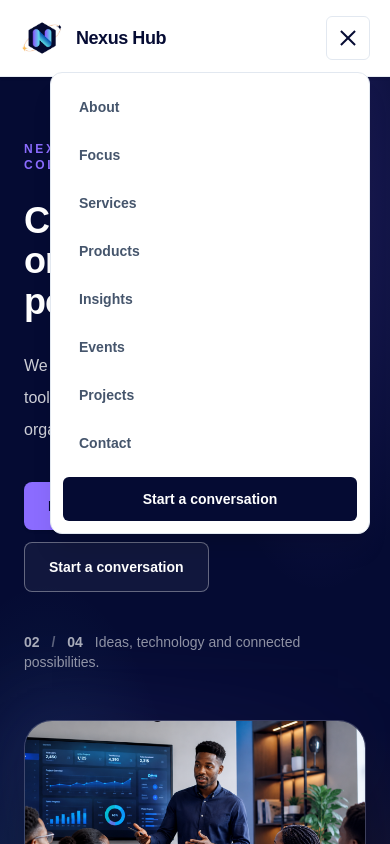
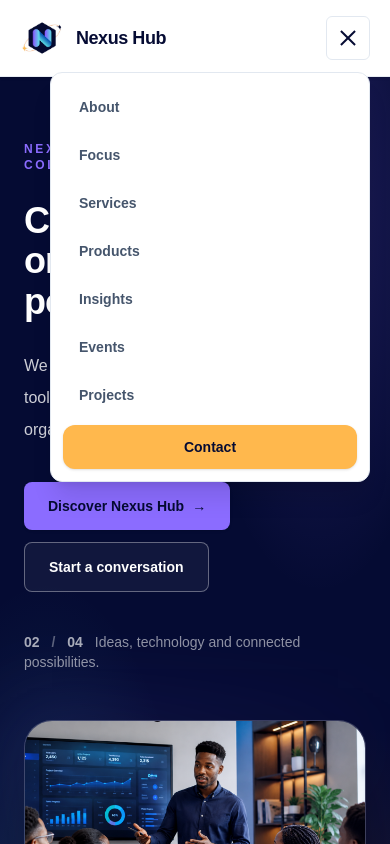
Before and after one commit to hlestakovjames/nexushub-frontend, a Next.js app: page / in a window 390 px wide. Both pictures are taken after a click on the button "Open navigation menu". Shown: the top 844 px of the page. Built offline with nearby package versions, Linux system fonts and the light colour scheme.

Commit message:
Style mobile Contact navigation CTA

```diff
--- a/components/navigation/MobileGlobalNav.tsx
+++ b/components/navigation/MobileGlobalNav.tsx
@@ -55,6 +55,7 @@ export default function MobileGlobalNav({
             <ul className="space-y-1">
               {contextItems.map((item) => {
                 const active = isActivePath(pathname, item.href);
+                const isContact = item.href === '/contact';
 
                 return (
                   <li key={item.href}>
@@ -62,11 +63,15 @@ export default function MobileGlobalNav({
                       href={item.href}
                       onClick={closeMenu}
                       aria-current={active ? 'page' : undefined}
-                      className={`block rounded-lg px-4 py-3 text-sm font-semibold transition focus-visible:outline-none focus-visible:ring-2 focus-visible:ring-[#0A4DA8] ${
-                        active
-                          ? 'bg-slate-100 text-[#050B33]'
-                          : 'text-slate-600 hover:bg-slate-50 hover:text-[#050B33]'
-                      }`}
+                      className={
+                        isContact
+                          ? 'mt-2 flex min-h-11 items-center justify-center rounded-xl bg-[#FFB84D] px-4 py-3 text-sm font-bold text-[#050B33] shadow-sm transition hover:bg-[#F59A52] focus-visible:outline-none focus-visible:ring-2 focus-visible:ring-[#050B33] focus-visible:ring-offset-2'
+                          : `block rounded-lg px-4 py-3 text-sm font-semibold transition focus-visible:outline-none focus-visible:ring-2 focus-visible:ring-[#0A4DA8] ${
+                              active
+                                ? 'bg-slate-100 text-[#050B33]'
+                                : 'text-slate-600 hover:bg-slate-50 hover:text-[#050B33]'
+                            }`
+                      }
                     >
                       {item.label}
                     </Link>
@@ -75,14 +80,6 @@ export default function MobileGlobalNav({
               })}
             </ul>
           </nav>
-
-          <Link
-            href="/contact"
-            onClick={closeMenu}
-            className="mt-3 flex min-h-11 items-center justify-center rounded-md bg-[#050B33] px-4 text-sm font-semibold text-white transition hover:bg-[#0A4DA8]"
-          >
-            Start a conversation
-          </Link>
         </div>
       )}
     </div>
```
